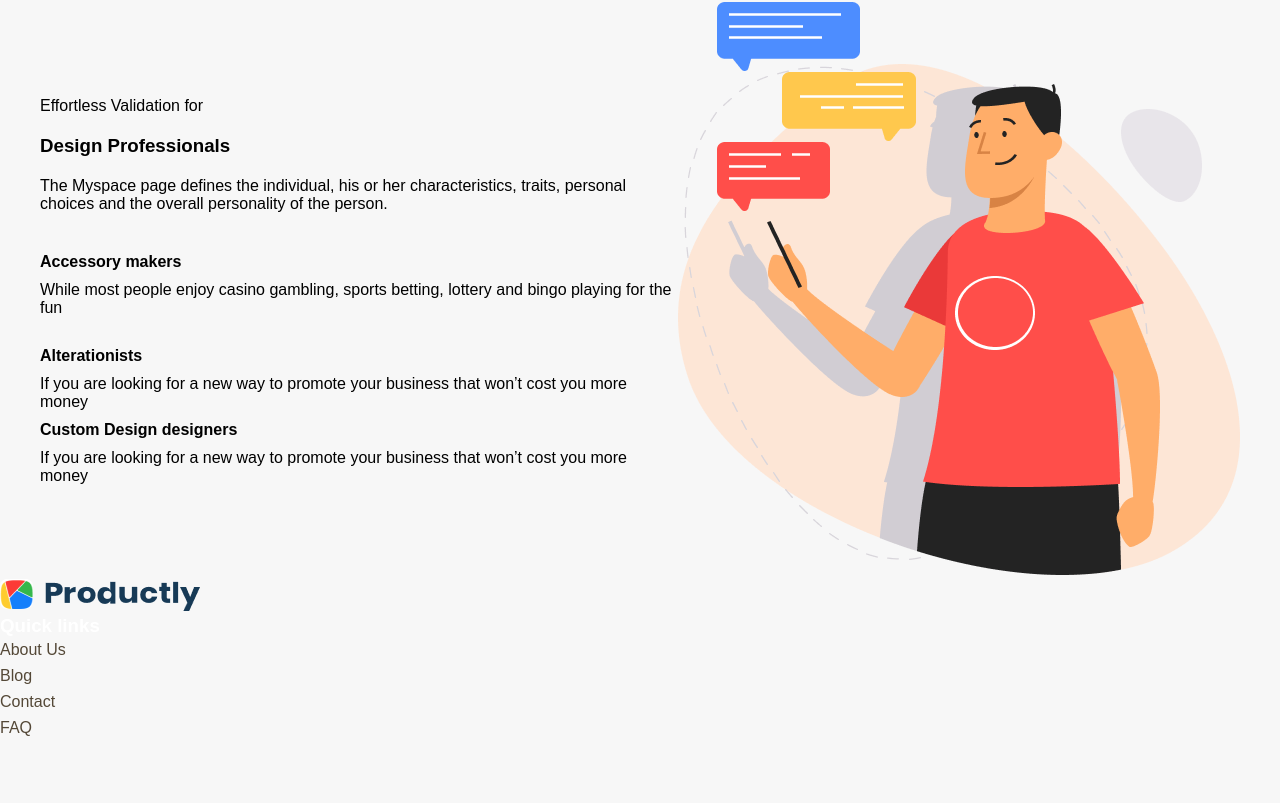
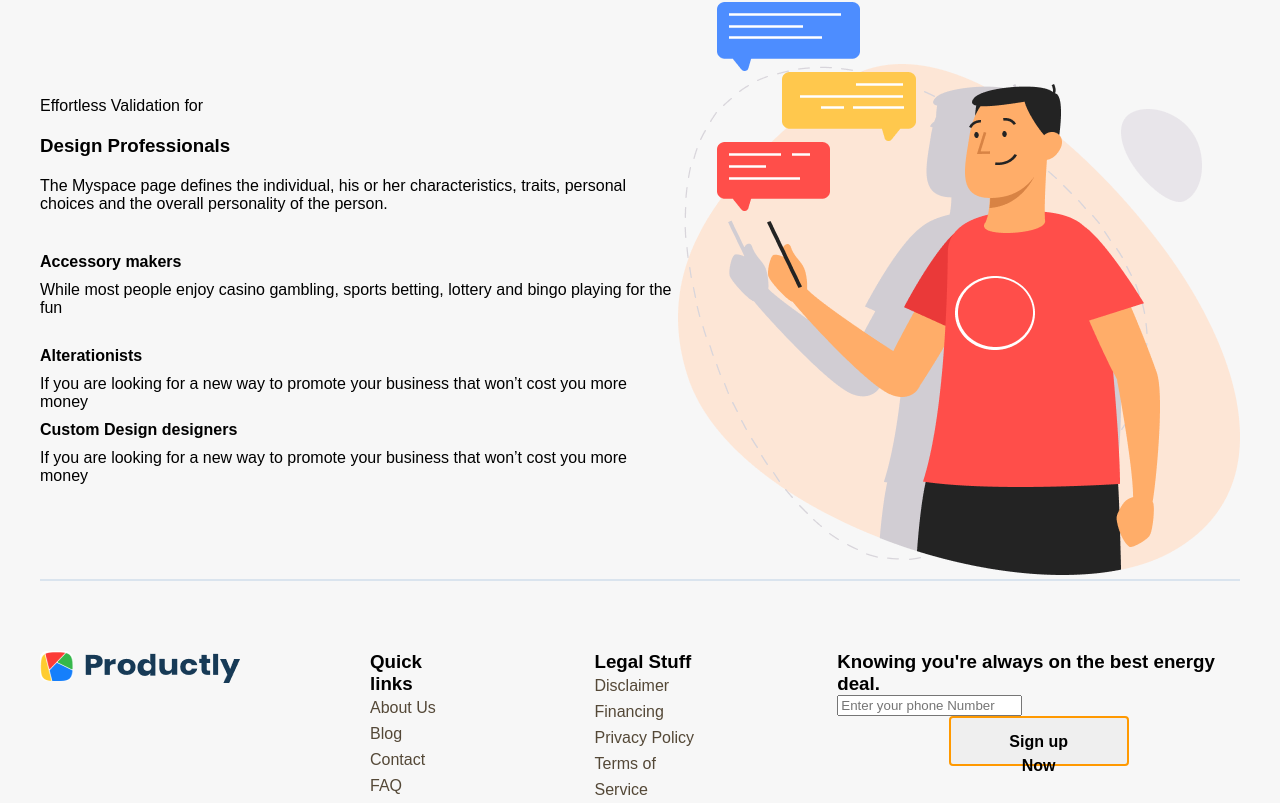
Before and after one commit to NVisotskiy/HW-boxmodel, a plain HTML site: page index.html in a window 1280 px wide. Shown: the part 1276-2079 px from the top of the page. Before the commit the page ends 2017 px from the top, so only its background shows below. Drawn offline with Linux system fonts and the light colour scheme.

Commit message:
add footer

```diff
--- a/css/index.css
+++ b/css/index.css
@@ -266,6 +266,8 @@ button a:hover {
   flex-direction: column;
   max-width: 1200px;
   width: 100%;
+  max-height: 209px;
+  height: 100%;
 }
 
 li p {
@@ -274,3 +276,20 @@ li p {
   line-height: 26px;
   color: #544837;
 }
+
+.footer {
+  padding-top: 70px;
+  border-top:  #BCD0E57F 2px solid;
+  display: flex;
+  flex-direction: row;
+  margin: 0 auto;
+  gap: 130px;
+}
+
+.footer1 {
+  max-width: 180px;
+  width: 100%;
+  max-height: 50px;
+  height: 100%;
+  margin: 0 auto;
+}
--- a/index.html
+++ b/index.html
@@ -109,7 +109,8 @@
   </div>
 </section>
 
-<footer class="footer">
+<footer>
+  <div class="footer">
     <div class="footer__logo">
       <a href="#">
         <img src="img/Logo.png" alt="logo">
@@ -117,15 +118,34 @@
     </div>
     <div class=footer__links>
       <ul>
-      <li><a href="#"> <h3>Quick links</h3></a></li>
-      <li><p>About Us</p></li>
-      <li><p>Blog</p></li>
-      <li><p>Contact</p></li>
-      <li><p>FAQ</p></li>
+        <li><h3>Quick links</h3></li>
+        <li><a href="#"><p>About Us</p></a></li>
+        <li><a href="#"><p>Blog</p></a></li>
+        <li><a href="#"><p>Contact</p></a></li>
+        <li><a href="#"><p>FAQ</p></a></li>
       </ul>
     </div>
-  <div class="footer__stuff"></div>
-  <div class="footer__number"></div>
+    <div class="footer__stuff">
+      <ul>
+        <li><h3>Legal Stuff</h3></li>
+        <li><a href="#"><p>Disclaimer</p></a></li>
+        <li><a href="#"><p>Financing</p></a></li>
+        <li><a href="#"><p>Privacy Policy</p></a></li>
+        <li><a href="#"><p>Terms of Service</p></a></li>
+      </ul>
+    </div>
+    <div class="footer__number">
+      <h3>Knowing you're always on the best energy deal.
+      </h3>
+      <label for="phone"></label>
+
+      <input type="tel" id="phone" name="phone"
+             pattern="[0-9]{3}-[0-9]{3}-[0-9]{4}"
+             required placeholder="Enter your phone Number">
+
+      <button class="footer1">Sign up Now</button>
+    </div>
+  </div>
 </footer>
 </body>
 </html>
```
Lines whose indentation alone changed are shown as unchanged.
